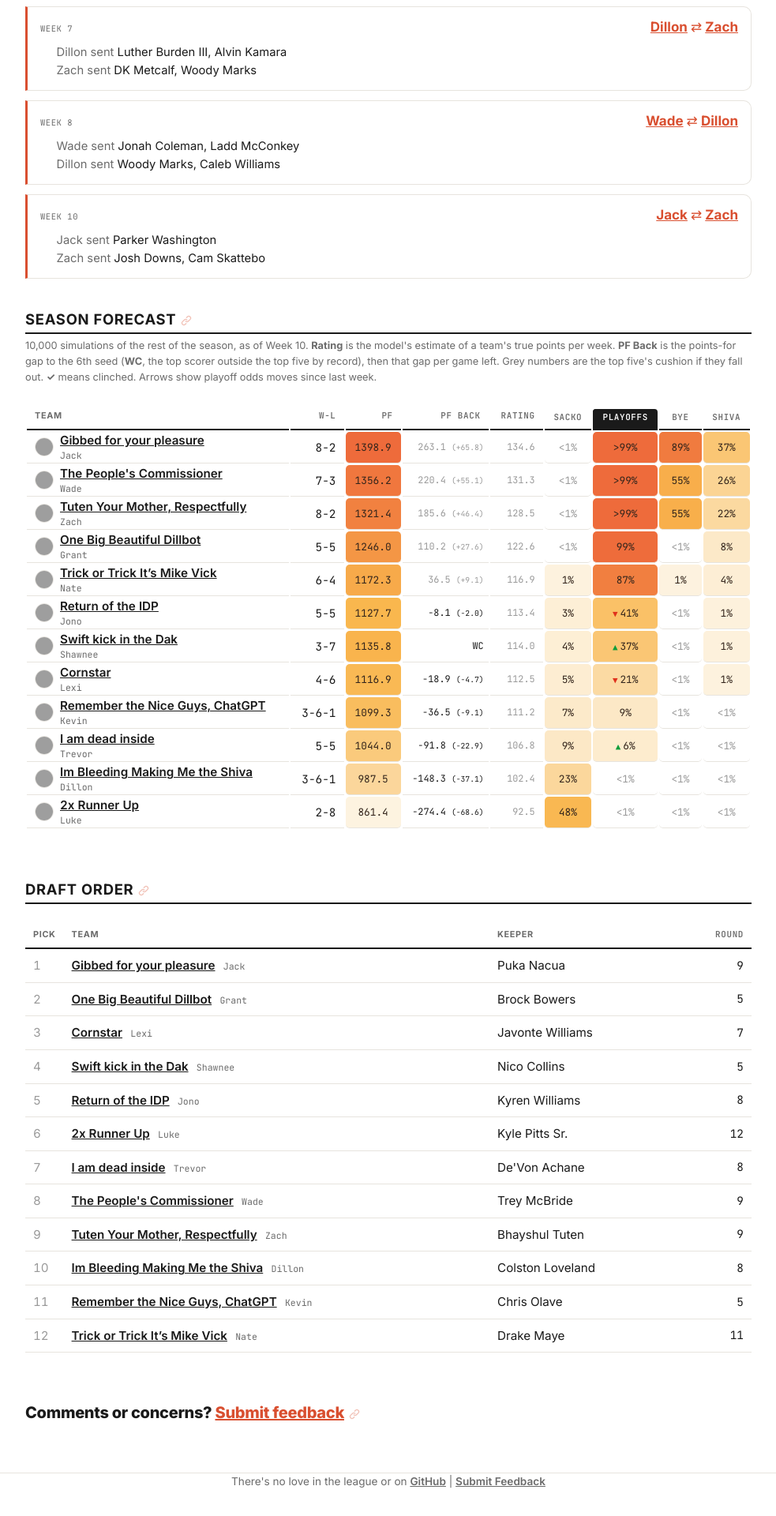
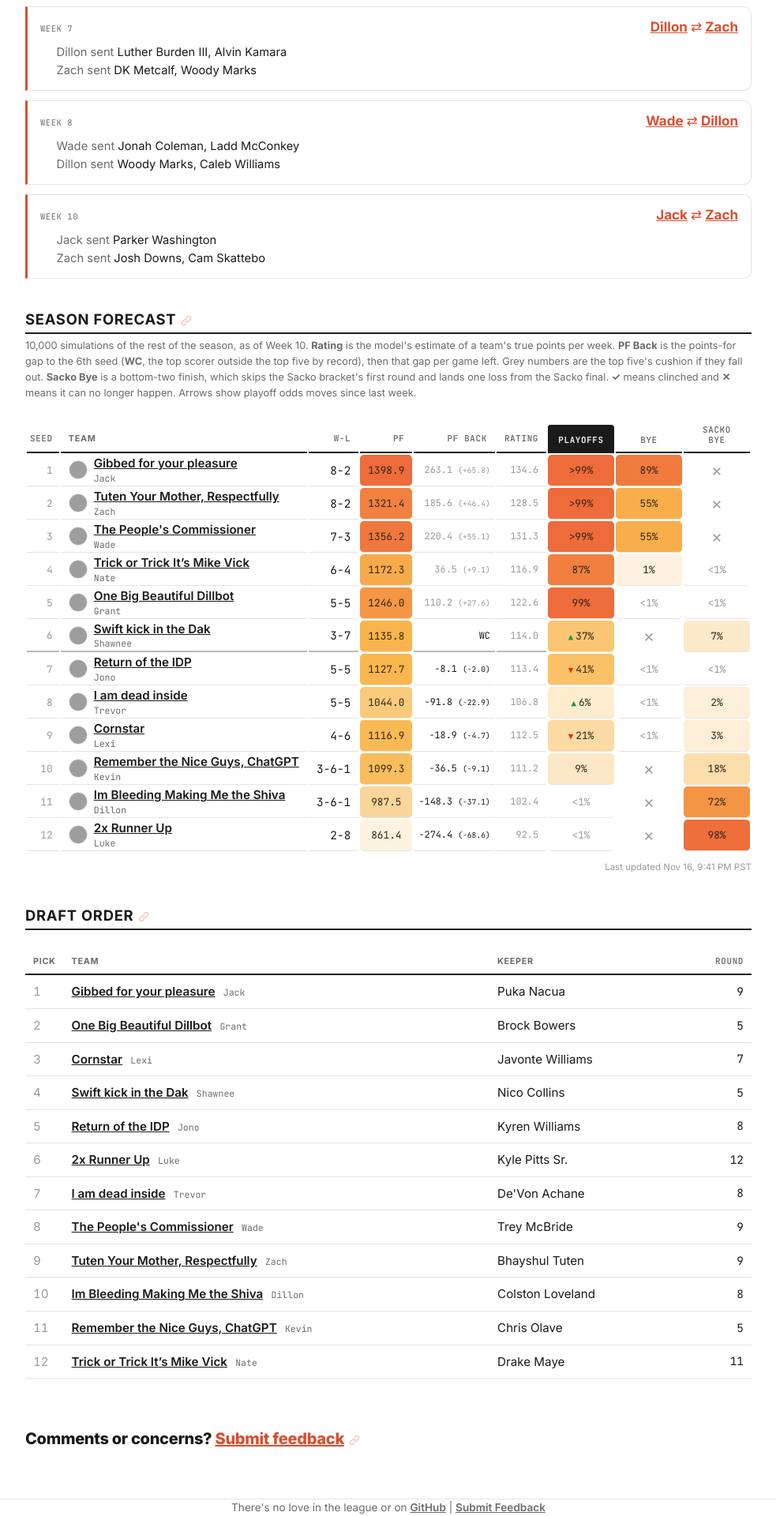
Before and after one commit to dillondrenzek/no-love-in-the-league, a Jekyll site: the page built from docs/seasons/2026.md, in a window 1280 px wide. Shown: the part 1831-3751 px from the top of the page at 79% size, without its empty margins (148-1131 px from the left). Built offline with Jekyll 4.4.1, drawn with Linux system fonts in a browser that asks for light colours; before the commit the page ends 3718 px from its top, so only the background shows below that; grey boxes are pictures that could not be loaded.

Commit message:
Live season forecast (#95)
* edit to the forecast

* update the season forecast

* season forecast is live

```diff
--- a/docs/_data/odds.yml
+++ b/docs/_data/odds.yml
@@ -1,5 +1,7 @@
 2026:
   as_of_week: 10
+  live_week: null
+  updated_at: Nov 16, 9:41 PM PST
   sims: 10000
   rows:
   - fid: jackperkins74
@@ -12,10 +14,12 @@
     rating: 134.6
     proj_wins: 11.1
     cells:
-      sacko:
-        text: <1%
+      sacko_bye:
+        text: ✕
+        title: Can't finish in the bottom two
         color: '#ffffff'
         dim: true
+        eliminated: true
       playoffs:
         text: '>99%'
         color: '#ee6b3b'
@@ -24,10 +28,6 @@
       bye:
         text: 89%
         color: '#f07b3f'
-        dim: false
-      shiva:
-        text: 37%
-        color: '#fac674'
         dim: false
     wc_gap:
       text: 263.1 (+65.8)
@@ -38,6 +38,42 @@
       dim: true
       gap: -65.8
       pf_gap: -263.1
+    seed: 1
+  - fid: zachzoske
+    team: Tuten Your Mother, Respectfully
+    owner: Zach
+    logo: https://www.thedrawplay.com/wp-content/uploads/2021/08/Dolphins-3.png
+    record: 8-2
+    pf: '1321.4'
+    pf_color: '#f18140'
+    rating: 128.5
+    proj_wins: 10.5
+    cells:
+      sacko_bye:
+        text: ✕
+        title: Can't finish in the bottom two
+        color: '#ffffff'
+        dim: true
+        eliminated: true
+      playoffs:
+        text: '>99%'
+        color: '#ee6b3b'
+        dim: false
+        trend: null
+      bye:
+        text: 55%
+        color: '#f8af4b'
+        dim: false
+    wc_gap:
+      text: 185.6 (+46.4)
+      total: '185.6'
+      ppg: (+46.4)
+      title: 'Top five by record. If it drops out: 185.6 PF ahead of the 6th seed
+        with 4 games left'
+      dim: true
+      gap: -46.4
+      pf_gap: -185.6
+    seed: 2
   - fid: sturmanator15
     team: The People's Commissioner
     owner: Wade
@@ -48,10 +84,12 @@
     rating: 131.3
     proj_wins: 10.1
     cells:
-      sacko:
-        text: <1%
+      sacko_bye:
+        text: ✕
+        title: Can't finish in the bottom two
         color: '#ffffff'
         dim: true
+        eliminated: true
       playoffs:
         text: '>99%'
         color: '#ee6b3b'
@@ -60,10 +98,6 @@
       bye:
         text: 55%
         color: '#f8ae4b'
-        dim: false
-      shiva:
-        text: 26%
-        color: '#fbd494'
         dim: false
     wc_gap:
       text: 220.4 (+55.1)
@@ -74,42 +108,40 @@
       dim: true
       gap: -55.1
       pf_gap: -220.4
-  - fid: zachzoske
-    team: Tuten Your Mother, Respectfully
-    owner: Zach
-    logo: https://www.thedrawplay.com/wp-content/uploads/2021/08/Dolphins-3.png
-    record: 8-2
-    pf: '1321.4'
-    pf_color: '#f18140'
-    rating: 128.5
-    proj_wins: 10.5
+    seed: 3
+  - fid: whowonthelastsuperbowl
+    team: Trick or Trick It’s Mike Vick
+    owner: Nate
+    logo: http://orig09.deviantart.net/9f0a/f/2009/034/b/b/michael_vick__pokemon_trainer_by_o12t14a86.jpg
+    record: 6-4
+    pf: '1172.3'
+    pf_color: '#f7aa4a'
+    rating: 116.9
+    proj_wins: 8.0
     cells:
-      sacko:
+      sacko_bye:
         text: <1%
         color: '#ffffff'
         dim: true
       playoffs:
-        text: '>99%'
-        color: '#ee6b3b'
+        text: 87%
+        color: '#f17f40'
         dim: false
         trend: null
       bye:
-        text: 55%
-        color: '#f8af4b'
-        dim: false
-      shiva:
-        text: 22%
-        color: '#fbd9a0'
+        text: 1%
+        color: '#fdf2df'
         dim: false
     wc_gap:
-      text: 185.6 (+46.4)
-      total: '185.6'
-      ppg: (+46.4)
-      title: 'Top five by record. If it drops out: 185.6 PF ahead of the 6th seed
-        with 4 games left'
+      text: 36.5 (+9.1)
+      total: '36.5'
+      ppg: (+9.1)
+      title: 'Top five by record. If it drops out: 36.5 PF ahead of the 6th seed with
+        4 games left'
       dim: true
-      gap: -46.4
-      pf_gap: -185.6
+      gap: -9.1
+      pf_gap: -36.5
+    seed: 4
   - fid: gganoom
     team: One Big Beautiful Dillbot
     owner: Grant
@@ -120,7 +152,7 @@
     rating: 122.6
     proj_wins: 7.7
     cells:
-      sacko:
+      sacko_bye:
         text: <1%
         color: '#ffffff'
         dim: true
@@ -133,10 +165,6 @@
         text: <1%
         color: '#ffffff'
         dim: true
-      shiva:
-        text: 8%
-        color: '#fce9c8'
-        dim: false
     wc_gap:
       text: 110.2 (+27.6)
       total: '110.2'
@@ -146,42 +174,41 @@
       dim: true
       gap: -27.6
       pf_gap: -110.2
-  - fid: whowonthelastsuperbowl
-    team: Trick or Trick It’s Mike Vick
-    owner: Nate
-    logo: http://orig09.deviantart.net/9f0a/f/2009/034/b/b/michael_vick__pokemon_trainer_by_o12t14a86.jpg
-    record: 6-4
-    pf: '1172.3'
-    pf_color: '#f7aa4a'
-    rating: 116.9
-    proj_wins: 8.0
+    seed: 5
+  - fid: shawne2520997
+    team: Swift kick in the Dak
+    owner: Shawnee
+    logo: https://g.espncdn.com/lm-static/logo-packs/ffl/Talent-ChipWass/talent-russini_2.svg
+    record: 3-7
+    pf: '1135.8'
+    pf_color: '#f9b44d'
+    rating: 114.0
+    proj_wins: 5.1
     cells:
-      sacko:
-        text: 1%
-        color: '#fdf2de'
+      sacko_bye:
+        text: 7%
+        color: '#fceaca'
         dim: false
       playoffs:
-        text: 87%
-        color: '#f17f40'
+        text: 37%
+        color: '#fac674'
         dim: false
-        trend: null
+        trend:
+          dir: up
+          text: ▲33
       bye:
-        text: 1%
-        color: '#fdf2df'
-        dim: false
-      shiva:
-        text: 4%
-        color: '#fdeed5'
-        dim: false
+        text: ✕
+        title: Can't finish in the top two
+        color: '#ffffff'
+        dim: true
+        eliminated: true
     wc_gap:
-      text: 36.5 (+9.1)
-      total: '36.5'
-      ppg: (+9.1)
-      title: 'Top five by record. If it drops out: 36.5 PF ahead of the 6th seed with
-        4 games left'
-      dim: true
-      gap: -9.1
-      pf_gap: -36.5
+      text: WC
+      title: Holds the 6th seed (the points wildcard)
+      dim: false
+      gap: null
+      holder: true
+    seed: 6
   - fid: schirmerj
     team: Return of the IDP
     owner: Jono
@@ -192,10 +219,10 @@
     rating: 113.4
     proj_wins: 6.9
     cells:
-      sacko:
-        text: 3%
-        color: '#fdefd6'
-        dim: false
+      sacko_bye:
+        text: <1%
+        color: '#ffffff'
+        dim: true
       playoffs:
         text: 41%
         color: '#fac167'
@@ -207,10 +234,6 @@
         text: <1%
         color: '#ffffff'
         dim: true
-      shiva:
-        text: 1%
-        color: '#fdf1dc'
-        dim: false
     wc_gap:
       text: −8.1 (−2.0)
       total: −8.1
@@ -219,40 +242,41 @@
       dim: false
       gap: 2.0
       pf_gap: 8.1
-  - fid: shawne2520997
-    team: Swift kick in the Dak
-    owner: Shawnee
-    logo: https://g.espncdn.com/lm-static/logo-packs/ffl/Talent-ChipWass/talent-russini_2.svg
-    record: 3-7
-    pf: '1135.8'
-    pf_color: '#f9b44d'
-    rating: 114.0
-    proj_wins: 5.1
+    seed: 7
+  - fid: purpsworth
+    team: I am dead inside
+    owner: Trevor
+    logo: https://i.pinimg.com/564x/0b/e6/03/0be603a7f804d6d4b34b6f09510859ce.jpg
+    record: 5-5
+    pf: '1044.0'
+    pf_color: '#faca7c'
+    rating: 106.8
+    proj_wins: 6.2
     cells:
-      sacko:
-        text: 4%
-        color: '#fdefd5'
+      sacko_bye:
+        text: 2%
+        color: '#fdf0da'
         dim: false
       playoffs:
-        text: 37%
-        color: '#fac674'
+        text: 6%
+        color: '#fdecce'
         dim: false
         trend:
           dir: up
-          text: ▲33
+          text: ▲3
       bye:
         text: <1%
         color: '#ffffff'
         dim: true
-      shiva:
-        text: 1%
-        color: '#fdf1dc'
-        dim: false
     wc_gap:
-      text: WC
-      title: Holds the 6th seed (the points wildcard)
+      text: −91.8 (−22.9)
+      total: −91.8
+      ppg: (−22.9)
+      title: 91.8 PF behind the 6th seed with 4 games left
       dim: false
-      gap: null
+      gap: 22.9
+      pf_gap: 91.8
+    seed: 8
   - fid: alexandra
     team: Cornstar
     owner: Lexi
@@ -263,9 +287,9 @@
     rating: 112.5
     proj_wins: 5.7
     cells:
-      sacko:
-        text: 5%
-        color: '#fdedd2'
+      sacko_bye:
+        text: 3%
+        color: '#fdefd7'
         dim: false
       playoffs:
         text: 21%
@@ -278,10 +302,6 @@
         text: <1%
         color: '#ffffff'
         dim: true
-      shiva:
-        text: 1%
-        color: '#fdf2de'
-        dim: false
     wc_gap:
       text: −18.9 (−4.7)
       total: −18.9
@@ -290,6 +310,7 @@
       dim: false
       gap: 4.7
       pf_gap: 18.9
+    seed: 9
   - fid: kevbots22
     team: Remember the Nice Guys, ChatGPT
     owner: Kevin
@@ -300,9 +321,9 @@
     rating: 111.2
     proj_wins: 4.7
     cells:
-      sacko:
-        text: 7%
-        color: '#fceaca'
+      sacko_bye:
+        text: 18%
+        color: '#fcdead'
         dim: false
       playoffs:
         text: 9%
@@ -310,13 +331,11 @@
         dim: false
         trend: null
       bye:
-        text: <1%
+        text: ✕
+        title: Can't finish in the top two
         color: '#ffffff'
         dim: true
-      shiva:
-        text: <1%
-        color: '#ffffff'
-        dim: true
+        eliminated: true
     wc_gap:
       text: −36.5 (−9.1)
       total: −36.5
@@ -325,43 +344,7 @@
       dim: false
       gap: 9.1
       pf_gap: 36.5
-  - fid: purpsworth
-    team: I am dead inside
-    owner: Trevor
-    logo: https://i.pinimg.com/564x/0b/e6/03/0be603a7f804d6d4b34b6f09510859ce.jpg
-    record: 5-5
-    pf: '1044.0'
-    pf_color: '#faca7c'
-    rating: 106.8
-    proj_wins: 6.2
-    cells:
-      sacko:
-        text: 9%
-        color: '#fce8c6'
-        dim: false
-      playoffs:
-        text: 6%
-        color: '#fdecce'
-        dim: false
-        trend:
-          dir: up
-          text: ▲3
-      bye:
-        text: <1%
-        color: '#ffffff'
-        dim: true
-      shiva:
-        text: <1%
-        color: '#ffffff'
-        dim: true
-    wc_gap:
-      text: −91.8 (−22.9)
-      total: −91.8
-      ppg: (−22.9)
-      title: 91.8 PF behind the 6th seed with 4 games left
-      dim: false
-      gap: 22.9
-      pf_gap: 91.8
+    seed: 10
   - fid: theoceanpulse
     team: Im Bleeding Making Me the Shiva
     owner: Dillon
@@ -372,9 +355,9 @@
     rating: 102.4
     proj_wins: 4.2
     cells:
-      sacko:
-        text: 23%
-        color: '#fbd79c'
+      sacko_bye:
+        text: 72%
+        color: '#f49545'
         dim: false
       playoffs:
         text: <1%
@@ -382,13 +365,11 @@
         dim: true
         trend: null
       bye:
-        text: <1%
+        text: ✕
+        title: Can't finish in the top two
         color: '#ffffff'
         dim: true
-      shiva:
-        text: <1%
-        color: '#ffffff'
-        dim: true
+        eliminated: true
     wc_gap:
       text: −148.3 (−37.1)
       total: −148.3
@@ -397,6 +378,7 @@
       dim: false
       gap: 37.1
       pf_gap: 148.3
+    seed: 11
   - fid: lukstein
     team: 2x Runner Up
     owner: Luke
@@ -407,9 +389,9 @@
     rating: 92.5
     proj_wins: 2.7
     cells:
-      sacko:
-        text: 48%
-        color: '#f9b852'
+      sacko_bye:
+        text: 98%
+        color: '#ee6e3c'
         dim: false
       playoffs:
         text: <1%
@@ -417,13 +399,11 @@
         dim: true
         trend: null
       bye:
-        text: <1%
+        text: ✕
+        title: Can't finish in the top two
         color: '#ffffff'
         dim: true
-      shiva:
-        text: <1%
-        color: '#ffffff'
-        dim: true
+        eliminated: true
     wc_gap:
       text: −274.4 (−68.6)
       total: −274.4
@@ -432,3 +412,4 @@
       dim: false
       gap: 68.6
       pf_gap: 274.4
+    seed: 12
--- a/docs/_includes/sections/season/forecast.html
+++ b/docs/_includes/sections/season/forecast.html
@@ -9,14 +9,25 @@ precomputed. Params: f (a site.data.odds record, or the same shape); title
 {%- endcomment -%}
 {%- assign f = include.f -%}
 {%- assign show_gap = f.rows.first.wc_gap -%}
-{%- assign outcomes = "sacko,playoffs,bye,shiva" | split: "," -%}
+{%- assign show_seed = f.rows.first.seed -%}
+{%- comment -%} Snapshots frozen before the Sacko Bye column existed (the Halfway
+page) don't carry it, so they show just Playoffs and Bye. {%- endcomment -%}
+{%- assign show_sacko_bye = f.rows.first.cells.sacko_bye -%}
+{%- if show_sacko_bye -%}
+{%- assign outcomes = "playoffs,bye,sacko_bye" | split: "," -%}
+{%- else -%}
+{%- assign outcomes = "playoffs,bye" | split: "," -%}
+{%- endif -%}
 <section class="season-section" id="forecast">
 <h2>{{ include.title | default: "Season Forecast" }}</h2>
-<p class="forecast__note">{{ f.sims | divided_by: 1000 }},000 simulations of the rest of the season, as of Week {{ f.as_of_week }}. <strong>Rating</strong> is the model's estimate of a team's true points per week. {% if show_gap %}<strong>PF Back</strong> is the points-for gap to the 6th seed (<strong>WC</strong>, the top scorer outside the top five by record), then that gap per game left. Grey numbers are the top five's cushion if they fall out. {% endif %}<strong>✓</strong> means clinched. Arrows show playoff odds moves since {% if include.frozen %}the week before{% else %}last week{% endif %}.{% if include.frozen %} Frozen as it stood at the time.{% endif %}</p>
+<p class="forecast__note">{{ f.sims | divided_by: 1000 }},000 simulations of the rest of the season, as of Week {{ f.as_of_week }}{% if f.live_week %}, with Week {{ f.live_week }}'s live scores (each game played out from where it stands){% endif %}. <strong>Rating</strong> is the model's estimate of a team's true points per week. {% if show_gap %}<strong>PF Back</strong> is the points-for gap to the 6th seed (<strong>WC</strong>, the top scorer outside the top five by record), then that gap per game left. Grey numbers are the top five's cushion if they fall out. {% endif %}{% if show_sacko_bye %}<strong>Sacko Bye</strong> is a bottom-two finish, which skips the Sacko bracket's first round and lands one loss from the Sacko final. {% endif %}<strong>✓</strong> means clinched and <strong>✕</strong> means it can no longer happen. Arrows show playoff odds moves since {% if include.frozen %}the week before{% elsif f.live_week %}Week {{ f.live_week }} began{% else %}last week{% endif %}.{% if include.frozen %} Frozen as it stood at the time.{% endif %}</p>
 <div class="table-scroll">
 <table class="forecast">
   <thead>
     <tr>
+      {%- if show_seed %}
+      <th class="num forecast__seed" title="Seed if the season ended today: 1-5 by record, 6th the points wildcard, then 7-12 by record">Seed</th>
+      {%- endif %}
       <th>Team</th>
       <th class="num">W-L</th>
       <th class="num" title="Points scored so far — the 6th playoff seed goes to the top scorer outside the top five">PF</th>
@@ -24,15 +35,19 @@ precomputed. Params: f (a site.data.odds record, or the same shape); title
       <th class="num forecast__gap-head" title="Points-for behind (or ahead of) the 6th seed, then the extra points per remaining game needed to pass it">PF Back</th>
       {%- endif %}
       <th class="num forecast__aux" title="The model's estimate of the team's true points per week">Rating</th>
-      <th class="num forecast__p">Sacko</th>
       <th class="num forecast__p forecast__split  forecast__key">Playoffs</th>
       <th class="num forecast__p" title="A top-2 regular-season seed, which skips the first playoff round">Bye</th>
-      <th class="num forecast__p">Shiva</th>
+      {%- if show_sacko_bye %}
+      <th class="num forecast__p" title="A bottom-two regular-season finish (11th or 12th), which skips the first round of the Sacko bracket, one loss from the Sacko final">Sacko Bye</th>
+      {%- endif %}
     </tr>
   </thead>
   <tbody>
     {%- for r in f.rows %}
-    <tr>
+    <tr{% if r.seed == 6 %} class="forecast__cutline"{% endif %}>
+      {%- if show_seed %}
+      <td class="num forecast__seed">{{ r.seed }}</td>
+      {%- endif %}
       <td class="team-cell">
         {%- include bits/team_logo.html src=r.logo -%}
         {%- assign href = '/teams/' | append: r.fid | append: '/' | relative_url -%}
@@ -47,11 +62,14 @@ precomputed. Params: f (a site.data.odds record, or the same shape); title
       <td class="num forecast__aux forecast__minor">{{ r.rating }}</td>
       {%- for o in outcomes %}
       {%- assign c = r.cells[o] %}
-      <td class="num forecast__cell{% if o == 'playoffs' %} forecast__split{% endif %}{% if c.dim %} forecast__cell--dim{% endif %}" style="background: {{ c.color }}">{% if c.trend %}<span class="forecast__trend forecast__trend--{{ c.trend.dir }}" title="{{ c.trend.text | slice: 1, 9 }} pts since last week">{% if c.trend.dir == "up" %}▲{% else %}▼{% endif %}</span>{% endif %}{% if c.title %}<span title="{{ c.title }}">{{ c.text }}</span>{% else %}{{ c.text }}{% endif %}</td>
+      <td class="num forecast__cell{% if o == 'playoffs' %} forecast__split{% endif %}{% if c.dim %} forecast__cell--dim{% endif %}{% if c.clinched or c.eliminated %} forecast__cell--settled{% endif %}" style="background: {{ c.color }}">{% if c.trend %}<span class="forecast__trend forecast__trend--{{ c.trend.dir }}" title="{{ c.trend.text | slice: 1, 9 }} pts since last week">{% if c.trend.dir == "up" %}▲{% else %}▼{% endif %}</span>{% endif %}{% if c.title %}<span{% if c.eliminated %} class="forecast__x"{% endif %} title="{{ c.title }}">{{ c.text }}</span>{% else %}{{ c.text }}{% endif %}</td>
       {%- endfor %}
     </tr>
     {%- endfor %}
   </tbody>
 </table>
 </div>
+{%- if f.updated_at and include.frozen != true %}
+<p class="forecast__updated">Last updated {{ f.updated_at }}</p>
+{%- endif %}
 </section>
--- a/docs/assets/main.scss
+++ b/docs/assets/main.scss
@@ -315,7 +315,7 @@ td.tile-cell > span {
   text-align: center;
   border-bottom: 1px solid var(--rule) !important;
 }
-.forecast th.forecast__p { text-align: center; white-space: normal; min-width: 4.6em; line-height: 1.2; }
+.forecast th.forecast__p { text-align: center; white-space: normal; min-width: 4.6em; width: 5.25rem; line-height: 1.2; }  // odds columns share one width
 .forecast th.forecast__key { background: var(--rule-strong); color: #fff; border-radius: 4px 4px 0 0; }
 // PF uses the same full-cell tile as the probabilities, on its own
 // lowest-to-highest scale (as in the standings table).
@@ -329,6 +329,13 @@ td.tile-cell > span {
 }
 // '<1%' odds (white fill, set in Python): dimmed text so long shots fade back.
 .forecast td.forecast__cell--dim { color: var(--faint); }
+// The ✕ glyph draws small for its size; scale it to sit just under the digits.
+.forecast__x { font-size: 1.6em; line-height: 1; }
+// A settled cell (✓ clinched, ✕ out of reach) drops the row rule.
+.forecast td.forecast__cell--settled { border-bottom: none; }
+// The playoff line: a heavier rule under the 6th seed, unbroken by settled cells.
+// The tiled cells (PF and the odds) keep their usual rule.
+.forecast tbody tr.forecast__cutline > td:not(.forecast__cell) { border-bottom: 2px solid #bdbab4; }  // between --faint and --rule
 // Rule between the Sacko side and the Shiva side, in the header only.
 .forecast th.forecast__split { box-shadow: inset 2px 0 0 var(--rule-strong); }
 // Playoff-odds trend arrows vs last week's forecast: bright and bold.
@@ -345,8 +352,13 @@ td.tile-cell > span {
 // Desktop: owner name stacked under the team name, to keep the table narrow.
 .forecast__name { display: inline-block; vertical-align: middle; line-height: 1.15; }
 .forecast__name .owner-name { display: block; margin-left: 0; margin-top: 3px; }
-.forecast .team-cell { padding-right: 10px; width: auto; }  // not the base 1% first-column width, which let long names spill
+.forecast .team-cell { padding-right: 10px; width: auto; white-space: nowrap; }
+// Current seed: a quiet index column, like a rank.
+.forecast td.forecast__seed { color: var(--faint); font-size: 0.8rem; padding-left: 4px; padding-right: 8px; }
+.forecast th.forecast__seed { padding-left: 4px; padding-right: 8px; }  // not the base 1% first-column width, which let long names spill
 .forecast__note { font-size: 0.8rem; color: var(--muted); margin-top: -0.8em; }
+// "Last updated …" under the table: the latest ESPN import behind the odds.
+.forecast__updated { font-size: 0.72rem; color: var(--faint); margin: -1.2em 0 0; text-align: right; }
 // Phones: keep the odds on screen — drop the model columns and owner names, let
 // team names wrap, and tighten the probability cells.
 @media (max-width: 640px) {
@@ -362,7 +374,9 @@ td.tile-cell > span {
   .forecast thead th { letter-spacing: 0; }
   .forecast .team-cell { white-space: nowrap; padding-left: 0; }
   .forecast .team-cell .team-logo { display: none; }
-  .forecast th.forecast__p { min-width: 0; font-size: 0.56rem; padding: 0 2px 6px; }
+  .forecast th.forecast__seed { padding: 0 3px 6px 0; font-size: 0.56rem; }
+  .forecast td.forecast__seed { padding-left: 0; padding-right: 4px; font-size: 0.7rem; }
+  .forecast th.forecast__p { min-width: 0; width: 3.3rem; font-size: 0.56rem; padding: 0 2px 6px; }
   .forecast td.forecast__cell { font-size: 0.72rem; padding: 0 2px; }
   .forecast td.forecast__cell .forecast__trend { margin-right: 1px; font-size: 0.58rem; }
   .forecast__group { font-size: 0.56rem !important; }
--- a/scripts/weekly_recap.py
+++ b/scripts/weekly_recap.py
@@ -340,7 +340,11 @@ def _odds_rows(year, week):
     """This season's playoff-odds rows from the built docs/_data/odds.yml — only
     when they're as of this week (run build.py first), else []."""
     doc = (_read_yaml_file(ODDS_PATH) or {}).get(year) or {}
-    return doc.get("rows") or [] if doc.get("as_of_week") == week else []
+    if doc.get("as_of_week") != week:
+        return []
+    # Mid-way through the next week, quote the settled forecast (completed weeks
+    # only), not the one moving with live scores.
+    return doc.get("settled_rows") or doc.get("rows") or []
 
 
 def finalize_week(year, week):
```
Also changed, not shown: scripts/generate_odds.py (+33 -10 lines), .github/workflows/daily-update.yml, 2 other files.
